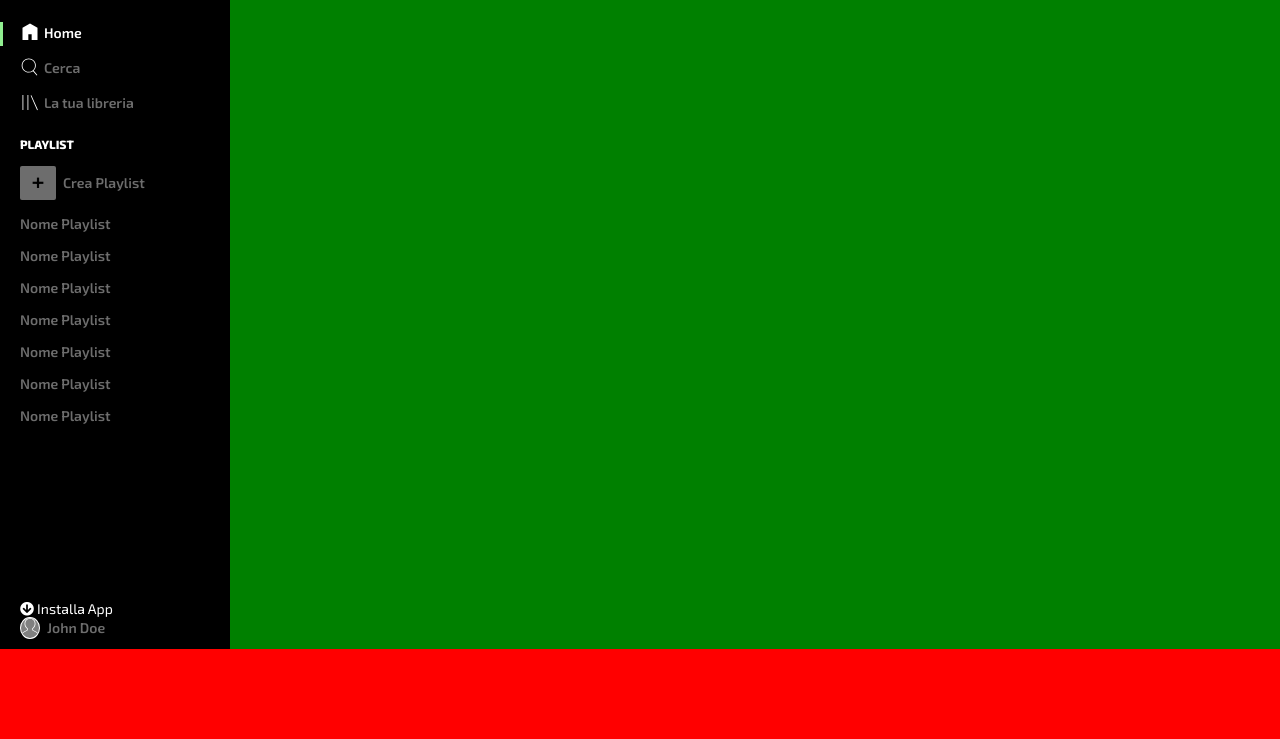
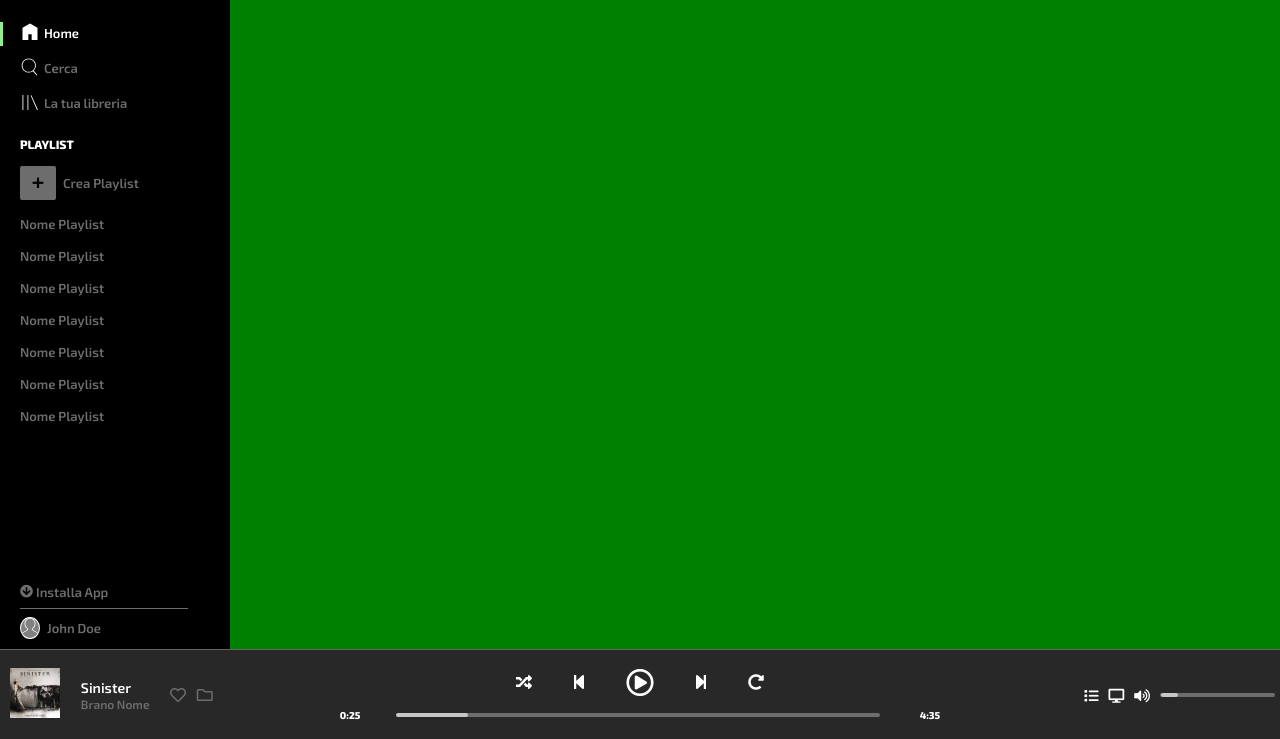
Before and after one commit to MarcoHijacker/html-css-spotifyweb, a plain HTML site: page index.html in a window 1280 px wide. Shown: the part 61-800 px from the top of the page. Drawn offline with Linux system fonts and the light colour scheme.

Commit message:
Struttura + frame laterale + player footer.

```diff
--- a/css/main.css
+++ b/css/main.css
@@ -43,7 +43,7 @@ main {
 #frame a {
   color: #6d6d6d;
   text-decoration: none;
-  font-size: 14px;
+  font-size: 13px;
   font-weight: 600;
 }
 #frame a:hover {
@@ -102,6 +102,7 @@ main {
 }
 .playlist {
   overflow-y: auto;
+  overflow-x: hidden;
 }
 .playlist ul li a {
   display: flex;
@@ -140,6 +141,15 @@ main {
 .install-app {
   color: white;
 }
+.install-app a i {
+  margin-right: 3px;
+}
+.separator {
+  width: 80%;
+  height: 1px;
+  background-color: #6d6d6d;
+  margin: 8px 0;
+}
 
 /* Sezione Content */
 #content {
@@ -155,10 +165,144 @@ footer {
   height: 90px;
   position: fixed;
   z-index: 900;
-  background-color: red;
 }
 
 /* Sezione Player */
 #player {
-  background-color: darkgray;
+  background-color: #282828;
+  display: flex;
+  height: 100%;
+  width: 100%;
+  border-top: solid 1px #666;
+  align-items: center;
+  justify-content: space-between;
 }
+.track {
+  width: 230px;
+  display: flex;
+  display: flex;
+  align-items: center;
+  justify-content: space-around;
+}
+.console {
+  width: 50%;
+}
+.volume {
+  width: 230px;
+  display: flex;
+  justify-content: flex-end;
+  align-items: center;
+}
+.buttons {
+  width: 100%;
+  height: 40px;
+  display: flex;
+  justify-content: center;
+  align-items: center;
+}
+.progress-bar {
+  width: 100%;
+  height: 40%;
+}
+.cover img {
+  width: 50px;
+  height: auto;
+}
+.song-name {
+  font-size: 14px;
+  color: white;
+  font-weight: 600;
+  margin-bottom: 1px;
+}
+.song-artist {
+  color: #6d6d6d;
+  font-size: 12px;
+  font-weight: 600;
+}
+.song-artist:hover {
+  text-decoration: underline;
+  color: white;
+}
+.track-buttons a i {
+  color: #6d6d6d;
+}
+.track-buttons a i:hover {
+  color: white;
+}
+.track-buttons i:first-child {
+  margin-right: 7px;
+}
+.track-info a {
+  text-decoration: none;
+  color: inherit;
+}
+.bigger-butt {
+  font-size: 28px;
+}
+.bigger-butt:hover {
+  font-size: 34px;
+}
+.buttons a i {
+  color: white;
+  margin: 0 20px;
+}
+.middle-bar {
+  height: 4px;
+  width: 75%;
+  border-radius: 2px;
+  background-color: #6d6d6d;
+  position: relative;
+}
+.middle-bar:hover .bar-elapsed {
+  background-color: lightgreen;
+}
+.middle-bar a {
+  width: 100%;
+  height: 100%;
+  display: block;
+}
+.bar-elapsed {
+  position: absolute;
+  left: -4px;
+  width: 15%;
+  background-color: #c7c7c7;
+  height: 4px;
+  border-radius: 2px;
+  position: relative;
+}
+.bar-elapsed i {
+  font-size: 13px;
+  color: white;
+  display: none;
+  position: absolute;
+  right: -6px;
+  top: -4px;
+}
+.middle-bar:hover .bar-elapsed i {
+  display: block;
+}
+.progress-bar {
+  display: flex;
+  justify-content: space-around;
+  align-items: center;
+  margin: 7px 0;
+}
+.time-start, .time-end {
+  font-size: 10px;
+  color: white;
+  font-weight: 800;
+}
+.volume a {
+  text-decoration: none;
+  color: white;
+  margin: 0 5px;
+}
+.volume > div {
+  margin: 0 5px;
+}
+.volume a i {
+  font-size: 14px;
+}
+.resized {
+  width: 50%;
+}
--- a/index.html
+++ b/index.html
@@ -44,8 +44,9 @@
 					<div class="owner">
 						<div class="owner-info">
 							<div class="install-app">
-								<i class="fas fa-arrow-circle-down"></i> Installa App
+								<a href="#"><i class="fas fa-arrow-circle-down"></i> Installa App</a>
 							</div>
+							<div class="separator"></div>
 							<a href="#"><img src="img/profile.svg" alt="profile"> <span>John Doe</span></a>
 						</div>
 					</div>
@@ -62,13 +63,59 @@
 
 		<footer>
 
-			<div class="wrapper-down">
-
 				<section id="player">
 
+					<div class="track">
+						<div class="cover">
+							<a href="#"><img src="img/sinister.jpeg" alt="sinister"></a>
+						</div>
+						<div class="track-info">
+							<div class="song-name">
+								<a href="#">Sinister</a>
+							</div>
+							<div class="song-artist">
+								<a href="#">Brano Nome</a>
+							</div>
+						</div>
+						<div class="track-buttons">
+							<a href="#"><i class="far fa-heart"></i></a> <a href="#"><i class="far fa-folder"></i></a>
+						</div>
+					</div>
+					<div class="console">
+						<div class="buttons">
+							<a href="#"><i class="fas fa-random"></i></a>
+							<a href="#"><i class="fas fa-step-backward"></i></a>
+							<a class="bigger-butt" href="#"><i class="far fa-play-circle"></i></a>
+							<a href="#"><i class="fas fa-step-forward"></i></a>
+							<a href="#"><i class="fas fa-redo-alt"></i></a>
+						</div>
+						<div class="progress-bar">
+							<div class="time-start">0:25</div>
+							<div class="middle-bar">
+								<a href="#">
+									<div class="bar-elapsed">
+										<i class="fas fa-circle"></i>
+									</div>
+								</a>
+							</div>
+							<div class="time-end">4:35</div>
+						</div>
+
+					</div>
+					<div class="volume">
+						<a href="#"><i class="fas fa-list"></i></a>
+						<a href="#"><i class="fas fa-desktop"></i></a>
+						<a href="#"><i class="fas fa-volume-up"></i></a>
+						<div class="middle-bar resized">
+							<a href="#">
+								<div class="bar-elapsed">
+									<i class="fas fa-circle"></i>
+								</div>
+							</a>
+						</div>
+					</div>
+
 				</section>
-
-			</div>
 
 		</footer>
 
```
